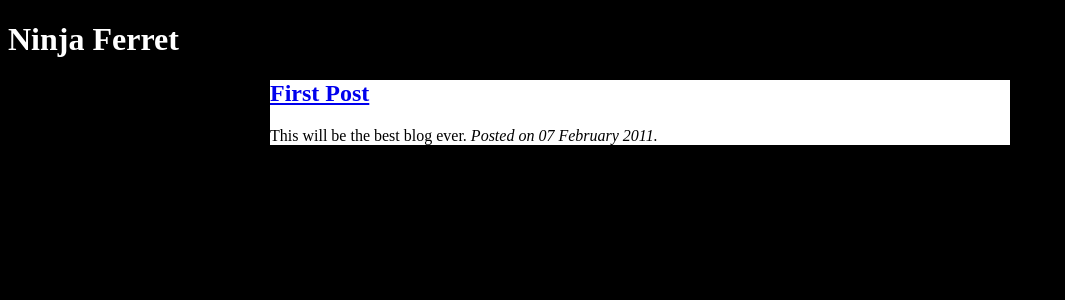
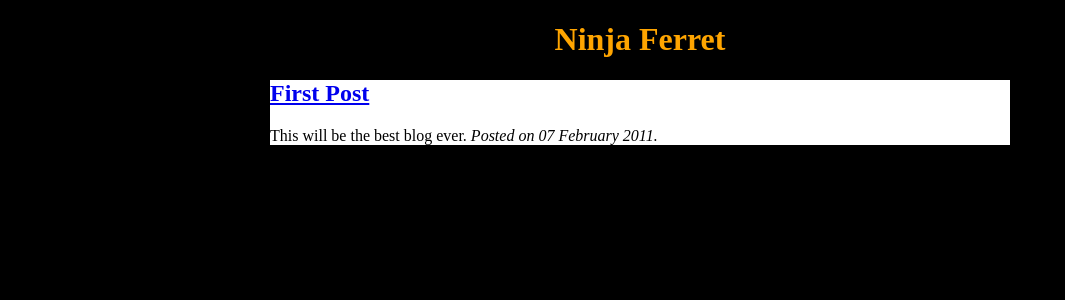
Before and after one commit to ninjaferret/ninjaferret.github.com, a Jekyll site: the page built from index.html, in a window 1280 px wide. Shown: the top 300 px of the page, without its empty margins (0-1065 px from the left). Built offline with Jekyll 4.4.1, drawn with Linux system fonts in a browser that asks for light colours.

Commit message:
More css again - playing with layout

```diff
--- a/stylesheets/ninjaferret.css
+++ b/stylesheets/ninjaferret.css
@@ -1,3 +1,8 @@
+h1 {
+	color: Orange;
+	text-align: center;
+	}
+
 body {
    background-color: black;
    color: white;
```
